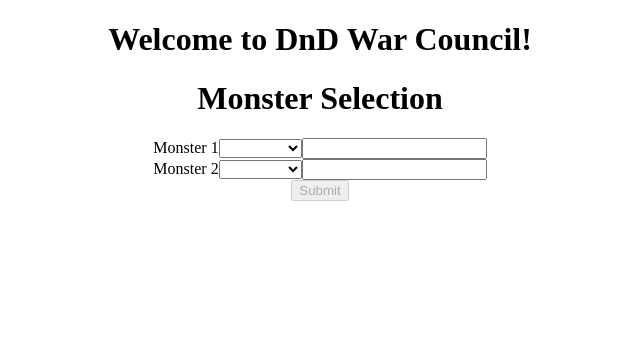
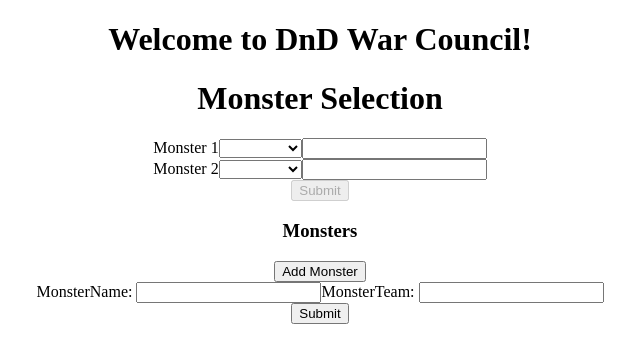
Before and after one commit to NatalieLockhart/DnD-WarCouncil, an Angular app in the folder frontend/: page / in a window 1280 px wide. Shown: the top 362 px of the page, without its empty margins (320-960 px from the left). Built offline with nearby package versions, Linux system fonts and the light colour scheme.

Commit message:
Preliminary form structure setup
Can now dynamically add monster controls to the page. They are not submitted to the API though

```diff
--- a/frontend/src/app/app.module.ts
+++ b/frontend/src/app/app.module.ts
@@ -3,7 +3,7 @@ import { NgModule } from '@angular/core';
 
 import { AppRoutingModule } from './app-routing.module';
 import { AppComponent } from './app.component';
-import { FormsModule } from '@angular/forms';
+import { FormsModule, ReactiveFormsModule } from '@angular/forms';
 import { MonsterSelectionComponent } from './components/monster-selection/monster-selection.component';
 import { HttpClientModule } from '@angular/common/http';
 
@@ -16,6 +16,7 @@ import { HttpClientModule } from '@angular/common/http';
     BrowserModule,
     AppRoutingModule,
     FormsModule,
+    ReactiveFormsModule,
     HttpClientModule
   ],
   providers: [],
--- a/frontend/src/app/components/monster-selection/monster-selection.component.html
+++ b/frontend/src/app/components/monster-selection/monster-selection.component.html
@@ -1,11 +1,11 @@
 <div class="container">
   <h1>Monster Selection</h1>
  <!-- {{diagnostic}} -->
-  <form (ngSubmit)="onSubmit()" #monsterForm="ngForm">
+  <form (ngSubmit)="onSubmit()" #submitForm="ngForm">
     <div class="form-group">
       <label for="Monster1">Monster 1</label>
       <select class="form-control" id="Monster1" required [(ngModel)]="model.name" name="name">
-        <option *ngFor="let monster of monsters" [value]="monster">{{monster}}</option>
+        <option *ngFor="let monster of monsterArray" [value]="monster">{{monster}}</option>
       </select>
       <input name="team1" required [(ngModel)]="model.team" name="team" #team1>
     </div>
@@ -13,17 +13,33 @@
     <div class="form-group">
       <label for="Monster2">Monster 2</label>
       <select class="form-control" id="Monster2" required [(ngModel)]="model1.name" name="name">
-        <option *ngFor="let monster of monsters" [value]="monster">{{monster}}</option>
+        <option *ngFor="let monster of monsterArray" [value]="monster">{{monster}}</option>
       </select>
       <input name="team2" required [(ngModel)]="model1.team" #team2>
     </div>
 
-    <button type="submit" class="btn btn-success" [disabled]="!monsterForm.form.valid">Submit</button>
+    <button type="submit" class="btn btn-success" [disabled]="!submitForm.form.valid">Submit</button>
   </form>
 
   <div *ngIf="battleResults.actionList">
-    <div *ngFor="let action of battleResults.actionList"> {{action.finalStatement}}
+    <div *ngFor="let action of battleResults.actionList"> {{action.finalStatement}}</div>
+  </div>
 
+  <form [formGroup]="monsterForm" (ngSubmit)="onAddMonster()">
+    <div formArrayName="monsters">
+        <h3>Monsters</h3> <button (click)="addAlias()">Add Monster</button>
+
+        <div *ngFor="let monster of monsters.controls; let i=index">
+          <div formGroupName="{{i}}">
+            <label>MonsterName:
+              <input type="text" formControlName="monsterName">
+            </label>
+            <label>MonsterTeam:
+                <input type="text" formControlName="monsterTeam">
+              </label>
+          </div>
+        </div>
     </div>
-  </div>
+    <button type="submit" [disabled]="!monsterForm.valid">Submit</button>
+  </form>
 </div>
--- a/frontend/src/app/components/monster-selection/monster-selection.component.ts
+++ b/frontend/src/app/components/monster-selection/monster-selection.component.ts
@@ -2,7 +2,7 @@ import { Component, OnInit } from '@angular/core';
 import { ResultsService } from '../../services/results.service';
 import { Monster } from '../../models/monster';
 import { BattleResults } from 'src/app/models/battle-results';
-import { Action } from '../../models/action';
+import { FormBuilder, FormArray, FormGroup, FormControl } from '@angular/forms';
 
 @Component({
   selector: 'app-monster-selection',
@@ -11,13 +11,25 @@ import { Action } from '../../models/action';
 })
 export class MonsterSelectionComponent implements OnInit {
 
-  constructor(private resultsService: ResultsService) { }
+  constructor(private resultsService: ResultsService, private fb: FormBuilder) { }
 
-  monsters = ['Goblin', 'Hobgoblin',
+  monsterArray = ['Goblin', 'Hobgoblin',
             'Knight', 'Tarrasque'];
   model = new Monster();
   model1 = new Monster();
   battleResults = new BattleResults();
+  monsterForm = this.fb.group({
+    monsters: this.fb.array([
+      this.fb.group({
+        monsterName: [''],
+        monsterTeam: ['']
+      })
+    ])
+  });
+
+  onAddMonster(){
+    console.warn(this.monsterForm.value);
+  }
 
 
   onSubmit(){
@@ -29,6 +41,17 @@ export class MonsterSelectionComponent implements OnInit {
 
   get diagnostic() { return JSON.stringify(this.model); }
 
+  get monsters() {
+    return this.monsterForm.get('monsters') as FormArray;
+  }
+
+  addAlias() {
+    this.monsters.push(this.fb.group({
+      monsterName: [''],
+      monsterTeam: ['']
+    }));
+  }
+
   ngOnInit() {
   }
 
```
